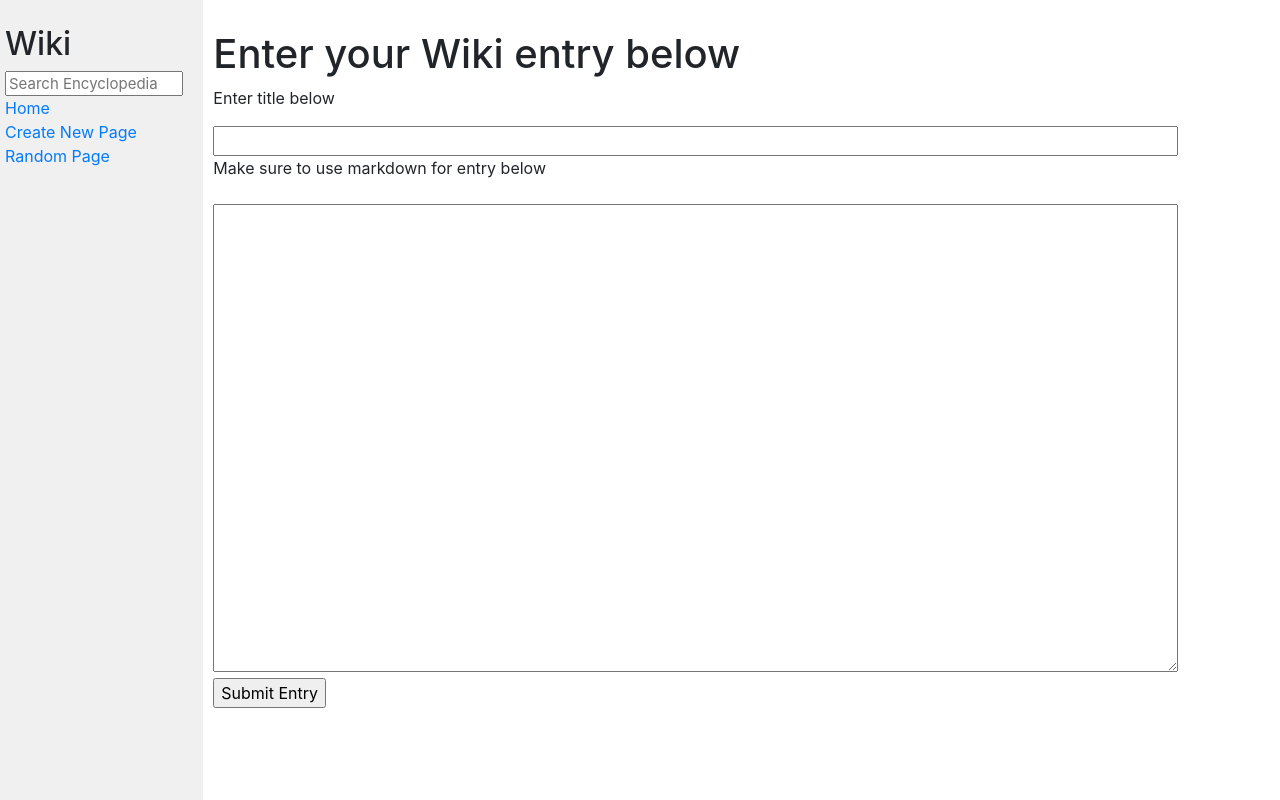
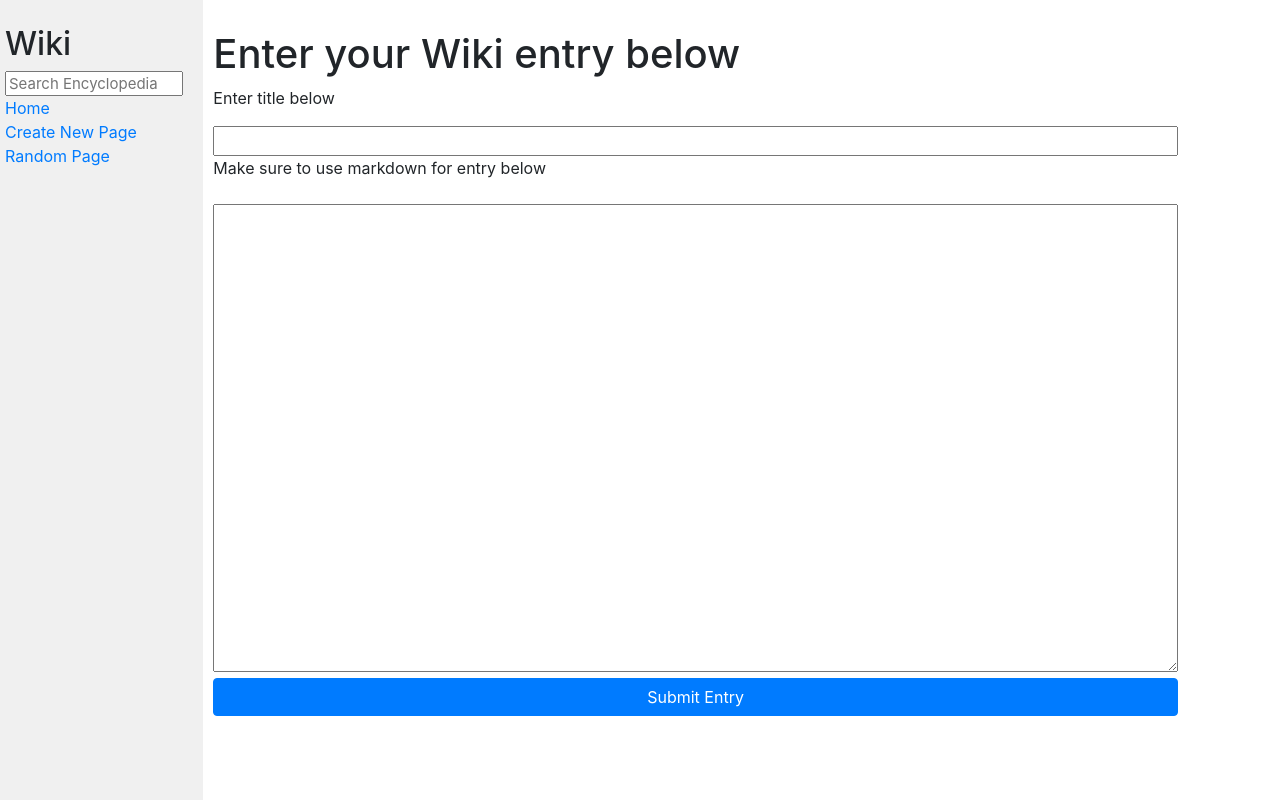
Before and after one commit to mark8769/CS50WebProgrammingWiki, a Django app: page /new_page.html in a window 1280 px wide. Run offline with Django 4.2, Linux system fonts and the light colour scheme; some libraries are stand-ins or nearby versions.

Commit message:
new_page.html:Added bootstrap styling to submit button.

```diff
--- a/encyclopedia/templates/encyclopedia/new_page.html
+++ b/encyclopedia/templates/encyclopedia/new_page.html
@@ -16,6 +16,6 @@
     <br>
     <p><label for="wiki_entry">Make sure to use markdown for entry below</label></p>
     <textarea id="user_entry" name="user_entry" style="height: 100%; width: 100%" required></textarea>
-    <input type="submit" value="Submit Entry">
+    <input class="btn btn-primary btn-block" type="submit" value="Submit Entry">
 </form>
 {% endblock %}
```
